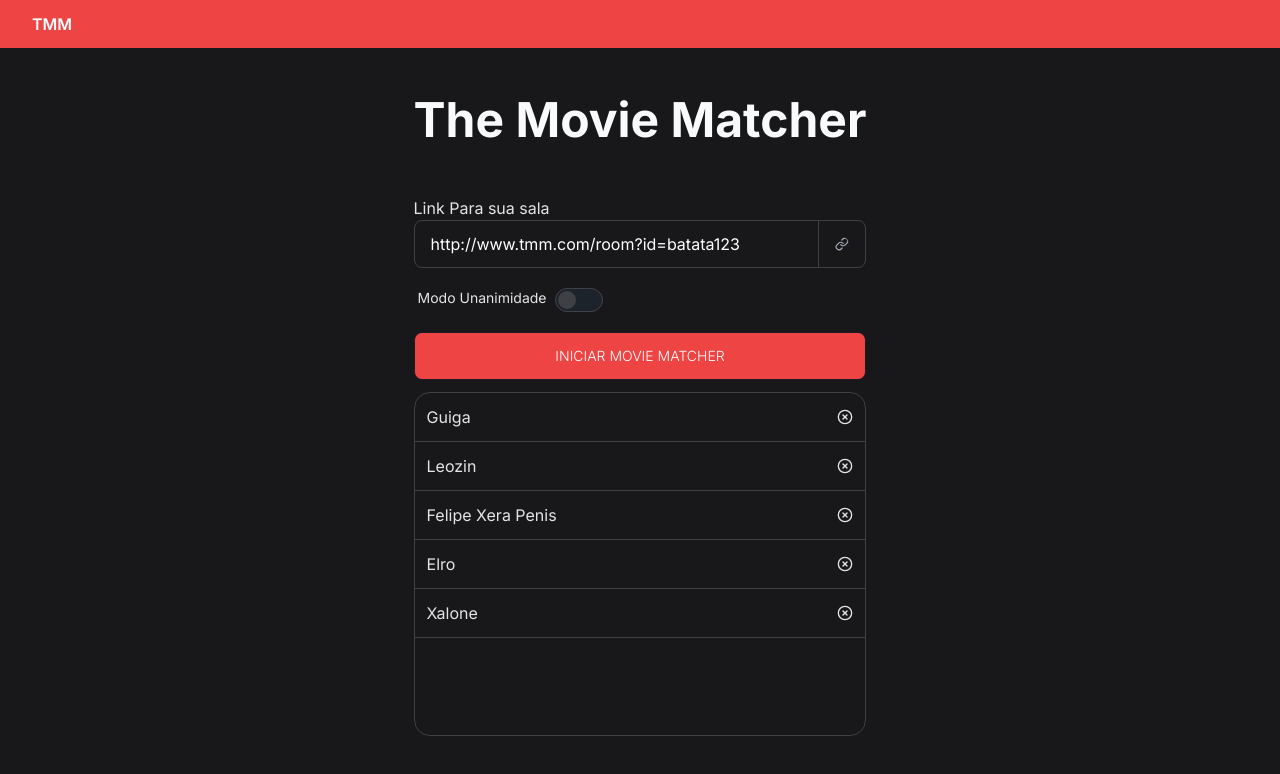
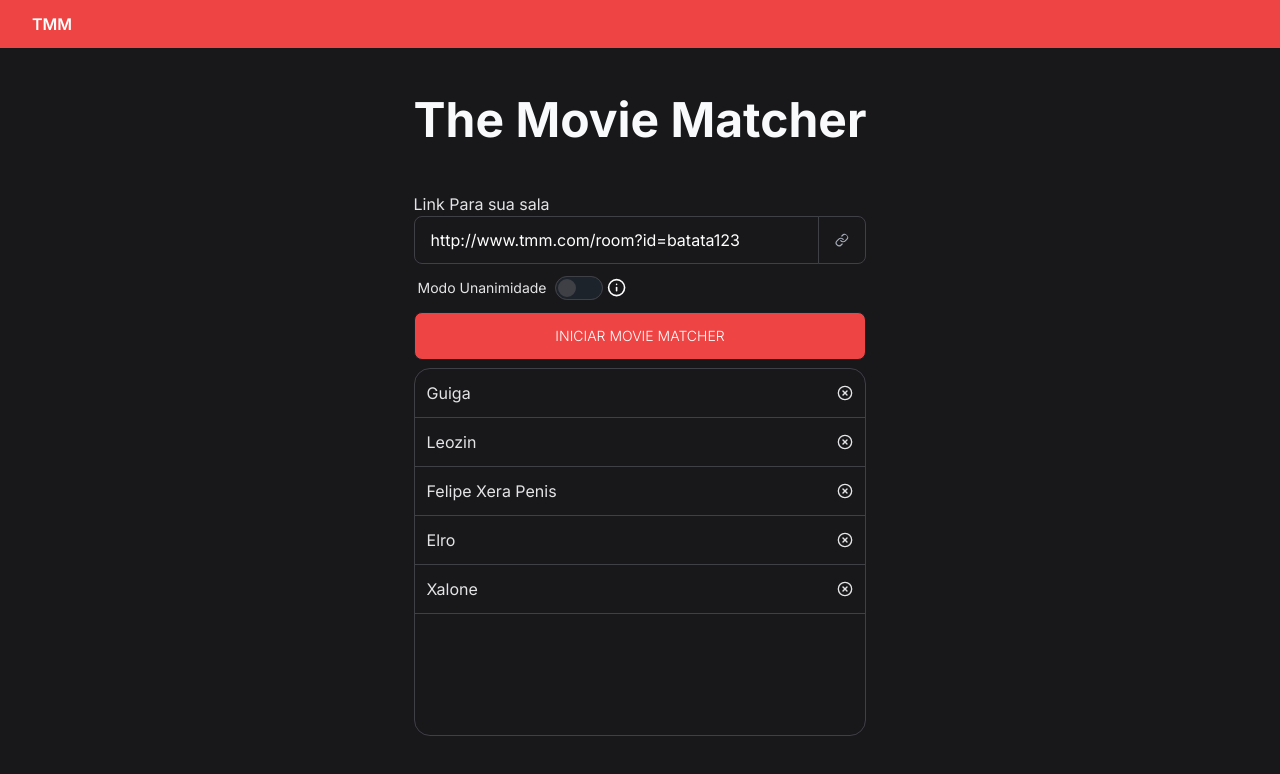
Before and after one commit to ctv-io/movie-app-client, a Next.js app: page /room in a window 1280 px wide. Shown: the top 774 px of the page. Built offline with nearby package versions, Linux system fonts and the light colour scheme; no server answers.

Commit message:
:sparkles: Added info tooltip to unanimity Toggle

```diff
--- a/src/app/room/page.tsx
+++ b/src/app/room/page.tsx
@@ -21,7 +21,7 @@ const unanimityMode: boolean = false;
 export default function Room() {
 	return (
 		<GenericMainBackground>
-			<div className="flex h-[80dvh] flex-col items-start justify-start gap-3">
+			<div className="flex h-[80dvh] flex-col items-start justify-start gap-2">
 				<SimpleTitle />
 				<ShareLinkInput placeholderLink={placeholderLink} />
 				<ToggleButton unanimityMode={unanimityMode} />
--- a/src/components/room/ToggleButton.tsx
+++ b/src/components/room/ToggleButton.tsx
@@ -4,6 +4,7 @@ import React, { useRef } from 'react';
 
 // Interfaces
 import IToggleButton from '@/interfaces/IToggleButton';
+import { FiInfo } from 'react-icons/fi';
 
 export default function ToggleButton({ unanimityMode }: IToggleButton) {
 	const unanimity = useRef(unanimityMode);
@@ -15,10 +16,10 @@ export default function ToggleButton({ unanimityMode }: IToggleButton) {
 	}
 
 	return (
-		<div className="form-control ">
+		<div className="form-control flex h-8 flex-row items-center justify-center">
 			<label
 				htmlFor="toggleUnanimity"
-				className="label flex cursor-pointer items-start justify-start gap-2"
+				className="label flex  cursor-pointer items-center justify-center gap-2"
 			>
 				<span className="label-text text-zinc-200">Modo Unanimidade</span>
 				<input
@@ -28,6 +29,12 @@ export default function ToggleButton({ unanimityMode }: IToggleButton) {
 					onChange={handleToggle}
 				/>
 			</label>
+			<div
+				className="tooltip tooltip-right"
+				data-tip="O Modo Unanimidade faz com que o filme escolhido precise, obrigatoriamente, ser aceito por todos os jogadores da sala."
+			>
+				<FiInfo size="1.2em" />
+			</div>
 		</div>
 	);
 }
```
